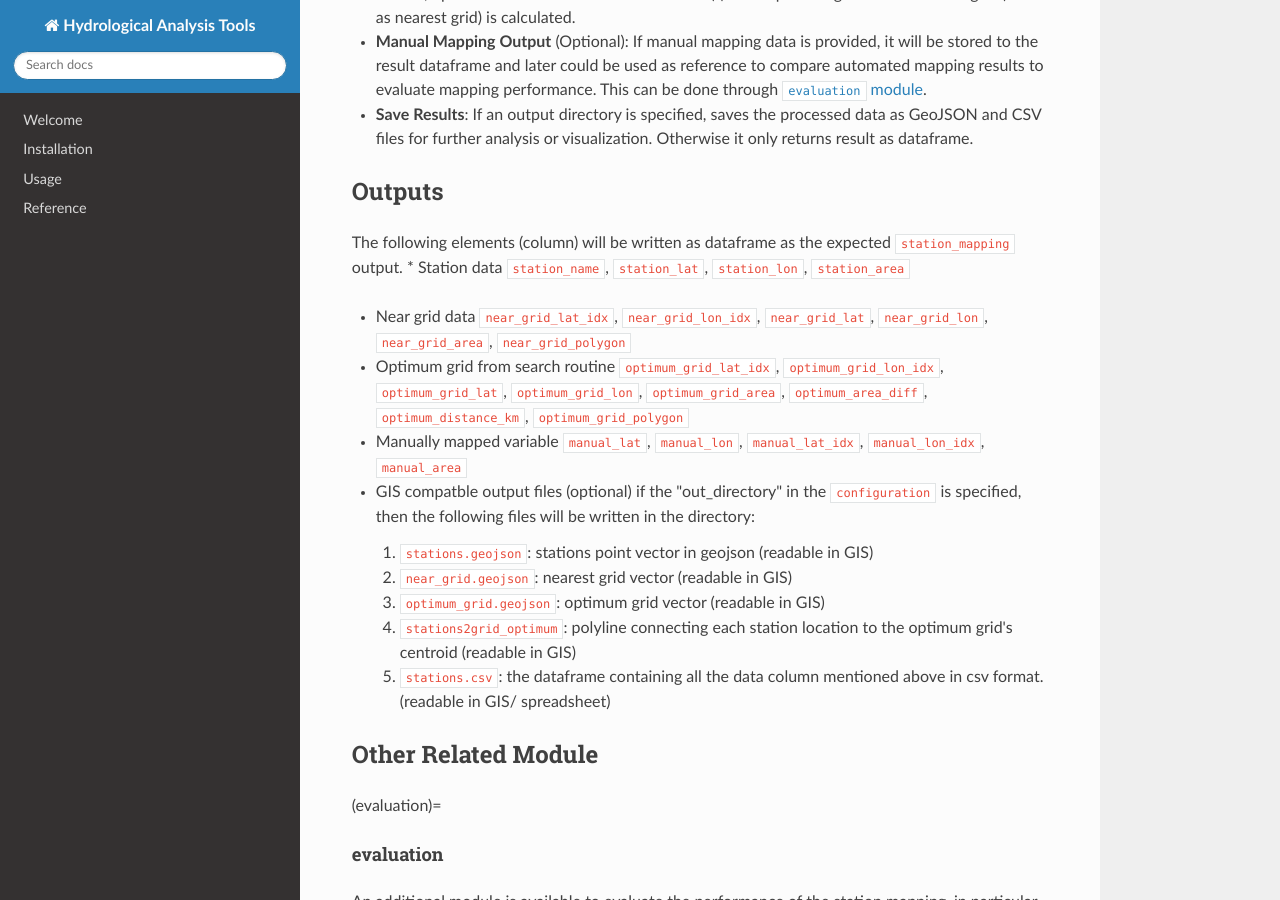
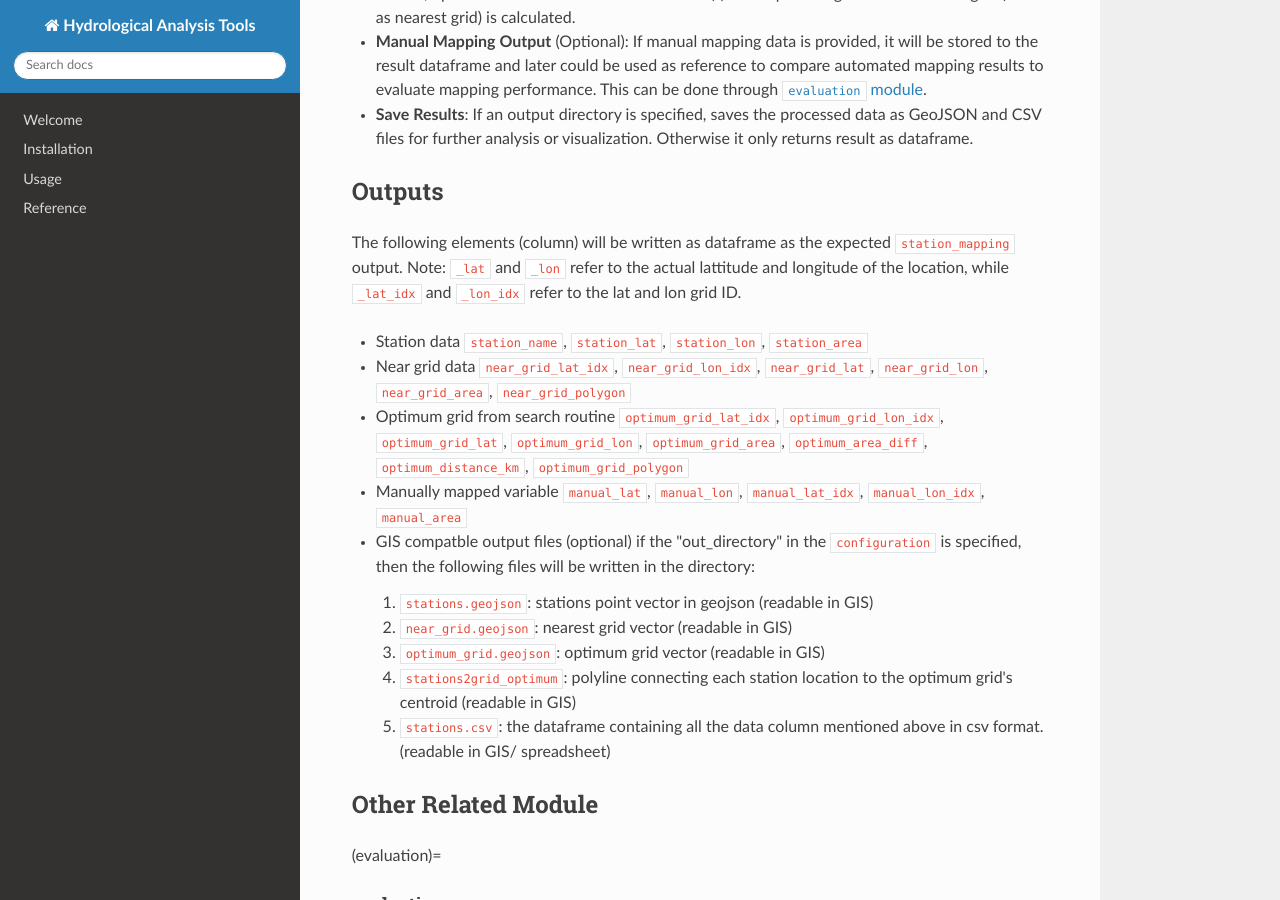
Before and after one commit to ecmwf/hat, an MkDocs documentation site: the page built from docs/station_mapping.md, in a window 1280 px wide and 900 px high, scrolled down 2146 px. Built offline with MkDocs 1.6.1, drawn with Linux system fonts in a browser that asks for light colours; nearby versions of some CDN libraries.

Commit message:
updated station mapping doc

```diff
--- a/docs/station_mapping.md
+++ b/docs/station_mapping.md
@@ -86,6 +86,8 @@ Outputs
 ------
 
 The following elements (column) will be written as dataframe as the expected `station_mapping` output.
+Note: `_lat` and `_lon` refer to the actual lattitude and longitude of the location, while `_lat_idx` and `_lon_idx` refer to the lat and lon grid ID.
+
 * Station data
 `station_name`, `station_lat`, `station_lon`, `station_area`
 
@@ -136,7 +138,6 @@ It also breaks down the count of found stations into those that are found within
 In addition to these counts message display, the function also returns histogram of found stations counts (y-axis) for every cell distance (x-axis)
 
 
-
 Implementation Example in Jupyter notebook
 ---------------------------
 
```
